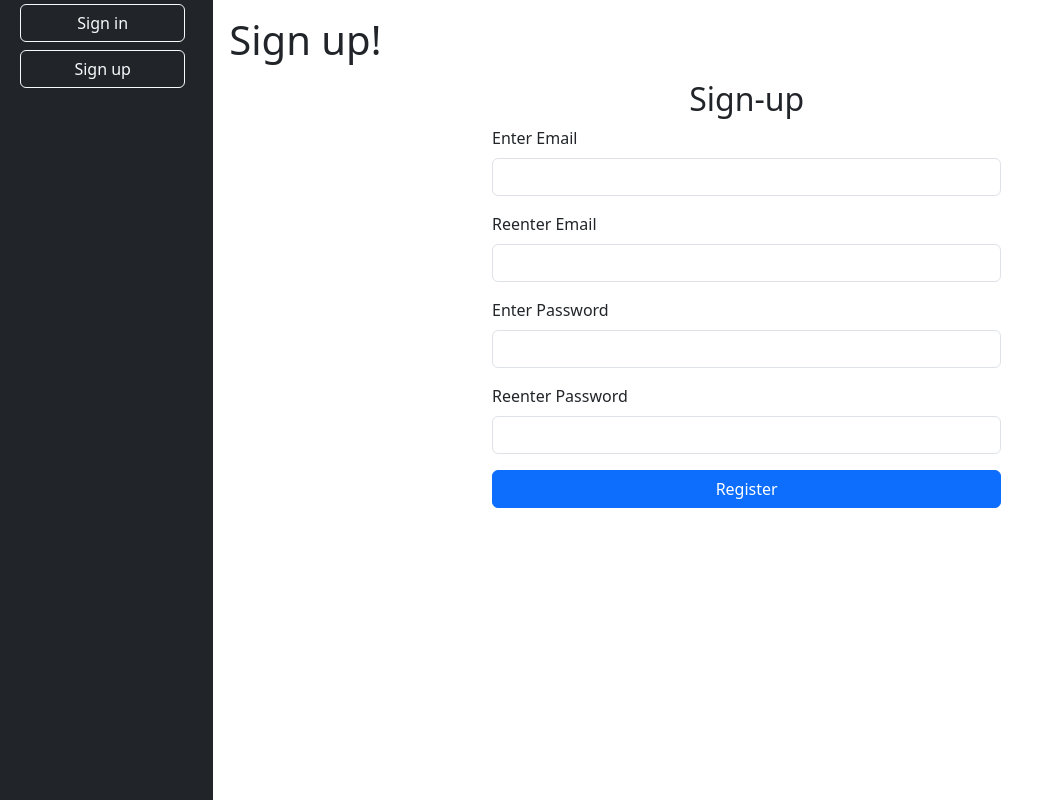
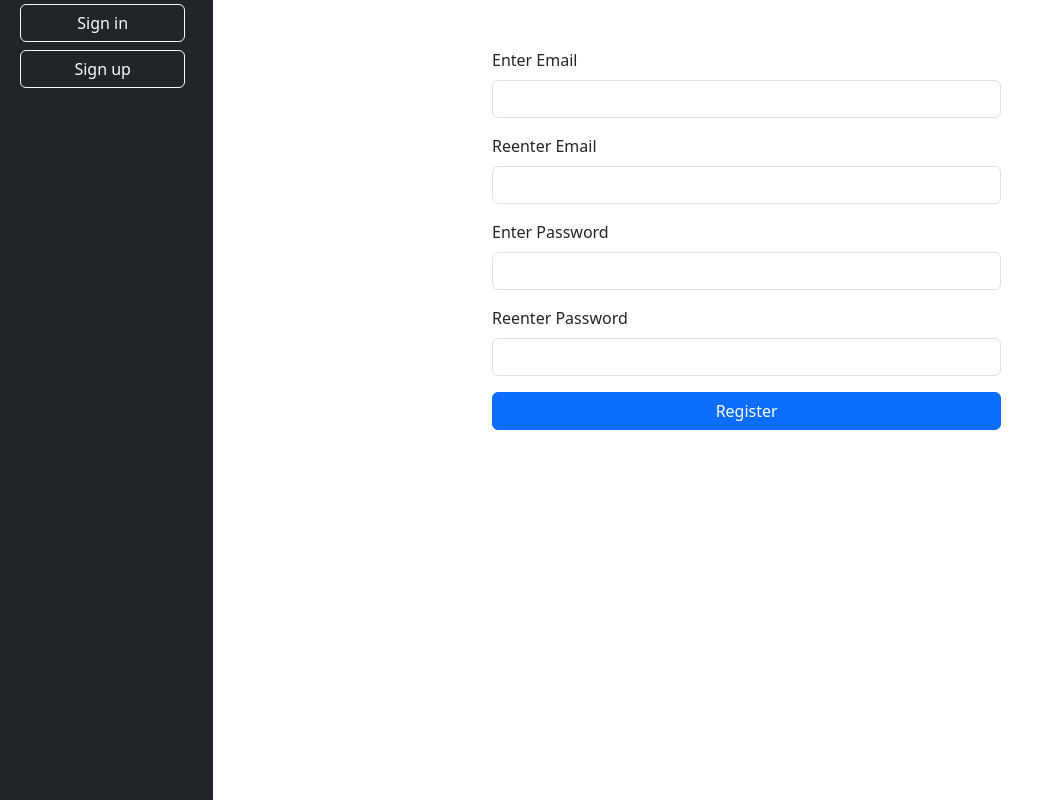
Before and after one commit to Bilgecrank/hindsite, a Flask app: page /sign-up in a window 1280 px wide. Shown: the part 118-918 px from the top of the page, without its empty margins (0-1044 px from the left). Run offline with Flask 3, Linux system fonts and the light colour scheme; parts of the project's set-up code (start-up, migrations or seed data) failed here and were passed over; some libraries are stand-ins or nearby versions.

Commit message:
removed placeholder title from base and added a y-margin to the forms for spacing

```diff
--- a/hindsite/routes.py
+++ b/hindsite/routes.py
@@ -70,7 +70,7 @@ def settings():
     title = 'Settings'
     return render_template('settings.html', title=title)
 
-@routes.route('/sign-in')
+@routes.route('/sign-in', methods = ['POST', 'GET'])
 def sign_in():
     """
         Loads sign-in.html, sets the title
@@ -78,7 +78,7 @@ def sign_in():
     title = 'Sign In'
     return render_template('sign-in.html', title=title)
 
-@routes.route('/sign-up')
+@routes.route('/sign-up', methods = ['POST', 'GET'])
 def sign_up():
     """
         Loads sign-up.html, sets the title
--- a/hindsite/templates/sign-in.html
+++ b/hindsite/templates/sign-in.html
@@ -5,8 +5,7 @@
 <div class="container">
   <div class="row">
     <div class="col-md-6 offset-md-3">
-      <h2 class="text-center">Sign In</h2>
-      <form action="/sign-in" method="post" class="needs-validation" novalidate>
+      <form action="/sign-in" method="post" class="needs-validation my-5" novalidate>
         <div class="mb-3">
           <label for="username" class="form-label">Username</label>
           <input type="text" class="form-control" id="username" name="username" required>
--- a/hindsite/templates/sign-up.html
+++ b/hindsite/templates/sign-up.html
@@ -5,8 +5,7 @@
 <div class="container">
   <div class="row">
     <div class="col-md-6 offset-md-3">
-      <h2 class="text-center">Sign-up</h2>
-      <form action="/sign-up" method="post" class="needs-validation" novalidate>
+      <form action="/sign-up" method="post" class="needs-validation my-5" novalidate>
         <div class="mb-3">
           <label for="email" class="form-label">Enter Email</label>
           <input type="email" class="form-control" id="email" name="email" required>
--- a/hindsite/templates/unauth-base.html
+++ b/hindsite/templates/unauth-base.html
@@ -66,7 +66,6 @@
         </div>
       </div>
       <main class="column g-0 col-sm-12 col-md-10">
-        <h1 class="m-3">{{ title }}</h1>
         <div>
           {% block content %}
           {% endblock %}
```
